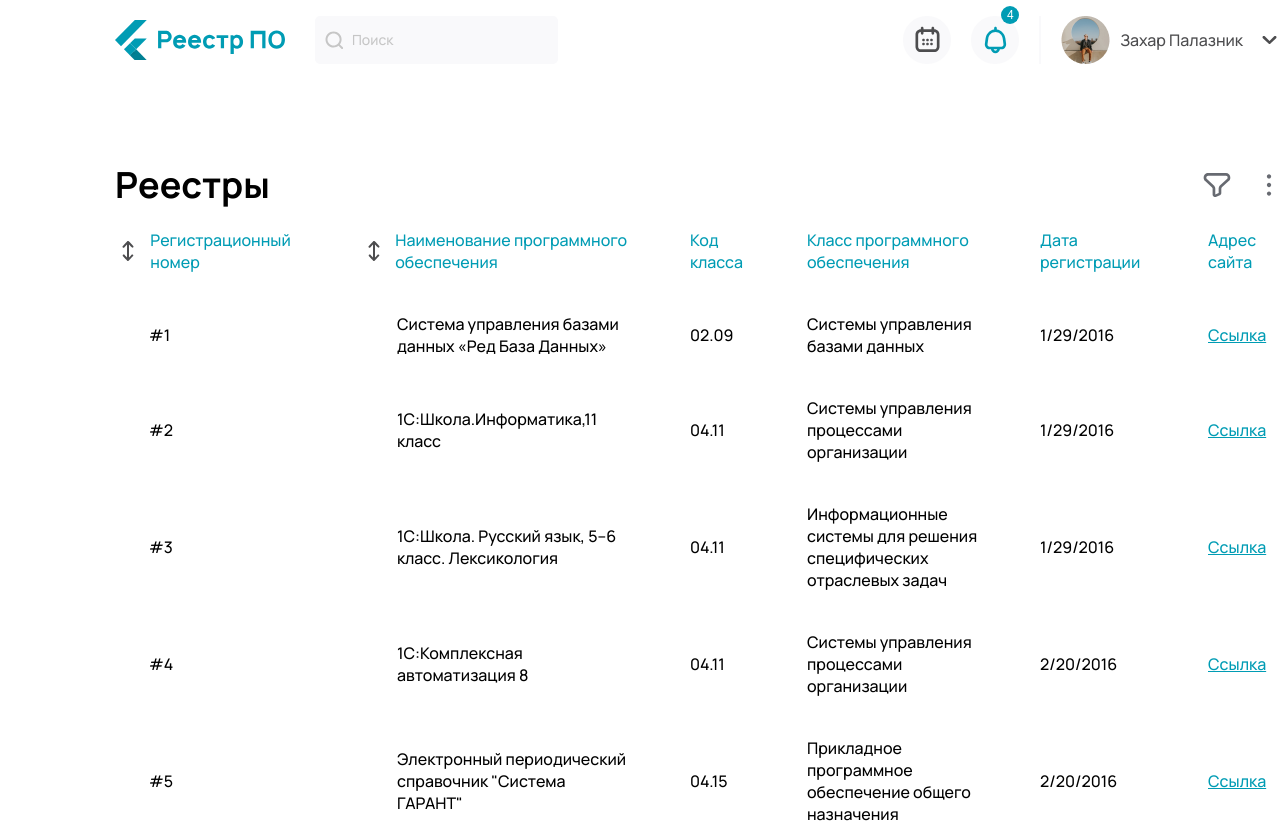
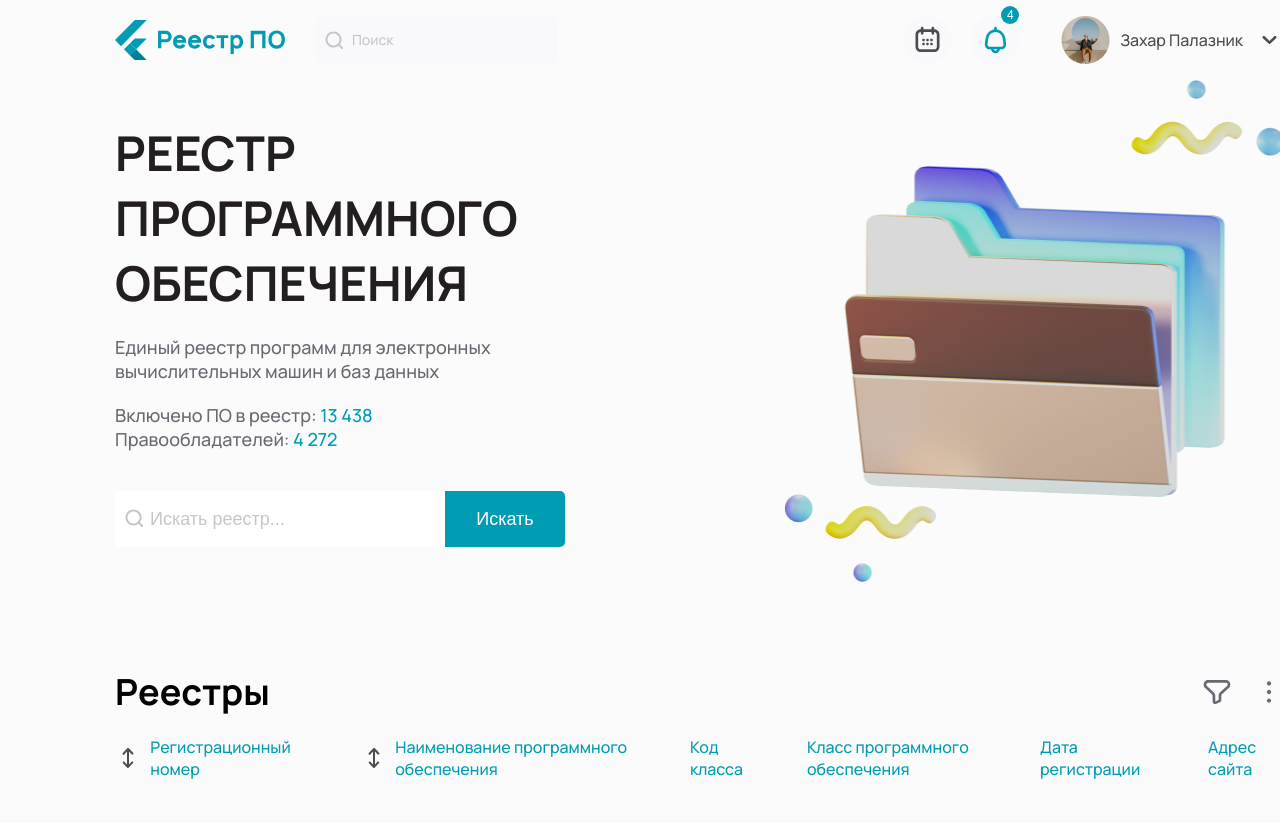
Before and after one commit to SergeyKagal/reestr, a React (Create React App) app: page / in a window 1280 px wide. Shown: the top 823 px of the page. Built offline with nearby package versions, Linux system fonts and the light colour scheme.

Commit message:
fear: info layouts

```diff
--- /dev/null
+++ b/src/components/pages/Main/Info/Info.scss
@@ -0,0 +1,85 @@
+.info__wrapper {
+  display: flex;
+  align-items: center;
+  justify-content: space-between;
+}
+
+.info__right-side {
+  img {
+    width: 502px;
+    height: 502px;
+  }
+}
+.info__main-title {
+  font-size: 3em;
+  font-weight: 700;
+  color: #231f20;
+}
+.info__left-side {
+  width: 450px;
+  display: flex;
+  flex-direction: column;
+  gap: 40px;
+  p {
+    font-size: 1.125em;
+    font-weight: 500;
+    color: #676a71;
+    span {
+      color: #009cb4;
+    }
+  }
+}
+.info__left-side-up {
+  display: flex;
+  flex-direction: column;
+  gap: 20px;
+}
+.info__description {
+  width: 404px;
+}
+.info__search-bar {
+  height: 56px;
+  display: flex;
+  align-items: center;
+  background-color: #ffffff;
+  position: relative;
+  &::before {
+    content: ' ';
+    background: transparent;
+    width: 18px;
+    height: 18px;
+    background-image: url('../../../../../public/assets/images/search-ico.svg');
+
+    position: absolute;
+    top: 18px;
+    left: 10px;
+  }
+  input,
+  button {
+    font-size: 1.125em;
+    font-weight: 500;
+  }
+  button {
+    width: 120px;
+    height: 100%;
+    border-radius: 0 5px 5px 0;
+    border: none;
+    background-color: #009cb4;
+    color: #ffffff;
+  }
+
+  input {
+    padding-left: 35px;
+    width: 330px;
+    border: none;
+    outline-style: none;
+    background-color: #ffffff;
+
+    &::placeholder {
+      color: #c6c6c6;
+    }
+    &:focus {
+      color: #676a71;
+    }
+  }
+}
--- /dev/null
+++ b/src/components/pages/Main/Info/Info.tsx
@@ -0,0 +1,32 @@
+import './Info.scss';
+
+export const Info = () => {
+  return (
+    <section className="info__wrapper container">
+      <div className="info__left-side">
+        <div className="info__left-side-up">
+          <h1 className="info__main-title">РЕЕСТР ПРОГРАММНОГО ОБЕСПЕЧЕНИЯ</h1>
+          <p className="info__description">
+            Единый реестр программ для электронных вычислительных машин и баз данных
+          </p>
+          <div className="info__text">
+            <p className="soft-numbers">
+              Включено ПО в реестр:
+              <span> 13 438</span>
+            </p>
+            <p className="owner-numbers">
+              Правообладателей:<span> 4 272</span>
+            </p>
+          </div>
+        </div>
+        <form className="info__search-bar">
+          <input type="text" placeholder="Искать реестр..." />
+          <button>Искать</button>
+        </form>
+      </div>
+      <div className="info__right-side">
+        <img src="../../../assets/images/info-logo.png" alt="reestr-screen" />
+      </div>
+    </section>
+  );
+};
--- a/src/components/pages/Main/Main.tsx
+++ b/src/components/pages/Main/Main.tsx
@@ -3,6 +3,7 @@
 import { Header } from '../../Header/Header';
 import { Documents } from './Documents/Documents';
 import { Faq } from './Faq/Faq';
+import { Info } from './Info/Info';
 import { News } from './News/News';
 import { Reestr } from './Reestr/Reestr';
 
@@ -10,6 +11,7 @@
   return (
     <>
       <Header />
+      <Info />
       <Reestr></Reestr>
       <News></News>
       <Documents></Documents>
--- a/src/index.scss
+++ b/src/index.scss
@@ -27,7 +27,7 @@
   width: 1400px;
   padding-left: 115px;
   padding-right: 115px;
-  background-color: #fff;
+  background-color: #fbfbfb;
   margin-left: auto;
   margin-right: auto;
 }
```
Also changed, not shown: public/assets/images/info-logo.png (added).
